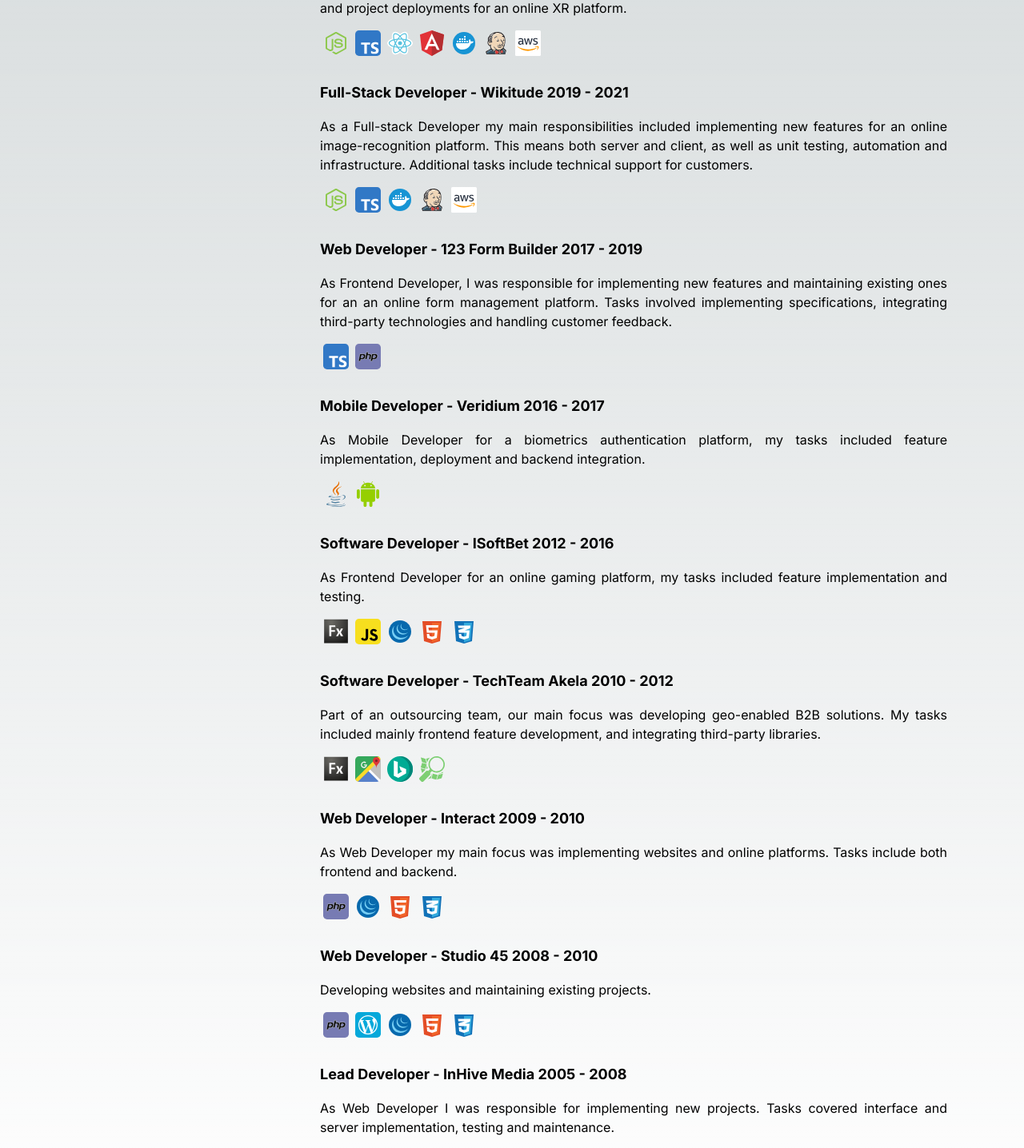
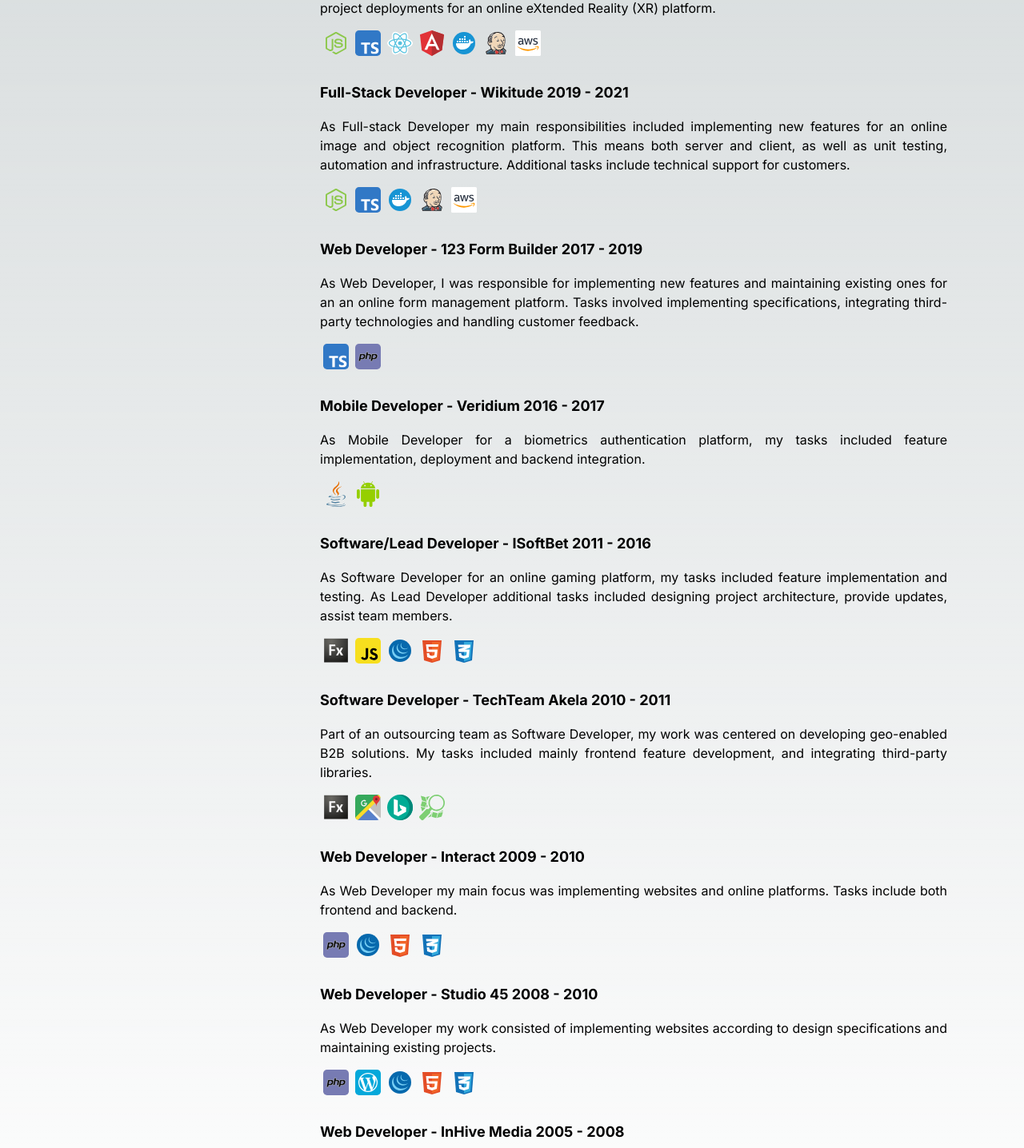
Before and after one commit to nvcaine/website, a Next.js app in the folder client/: page /about/experience in a window 1280 px wide. Shown: the part 234-1670 px from the top of the page at 80% size. Built offline with nearby package versions, Linux system fonts and the light colour scheme.

Commit message:
text updates

```diff
--- a/client/app/about/experience/page.tsx
+++ b/client/app/about/experience/page.tsx
@@ -8,11 +8,13 @@
             <h1 className="text-xl mb-4 mt-4">Professional experience</h1>
 
             <div>
-                <h2 className="mt-8 text-lg font-bold">Senior Developer - Qualcomm Austria 2021 - 2024</h2>
+                <h2 className="mt-8 text-lg font-bold">
+                    Senior Developer - Qualcomm Austria 2021 - 2024
+                </h2>
                 <p>
-                    As a Full-stack Developer I was mainly responsible for
+                    As Full-stack Developer I was mainly responsible for
                     updating and automating cloud infrastructure and project
-                    deployments for an online XR platform.
+                    deployments for an online eXtended Reality (XR) platform.
                 </p>
                 <div className="flex flex-wrap">
                     <SvgIcon alt="Node.js" src={ICONS.NODE} />
@@ -26,13 +28,15 @@
             </div>
 
             <div>
-                <h2 className="mt-8 text-lg font-bold">Full-Stack Developer - Wikitude 2019 - 2021</h2>
+                <h2 className="mt-8 text-lg font-bold">
+                    Full-Stack Developer - Wikitude 2019 - 2021
+                </h2>
                 <p>
-                    As a Full-stack Developer my main responsibilities included
-                    implementing new features for an online image-recognition
-                    platform. This means both server and client, as well as unit
-                    testing, automation and infrastructure. Additional tasks
-                    include technical support for customers.
+                    As Full-stack Developer my main responsibilities included
+                    implementing new features for an online image and object
+                    recognition platform. This means both server and client, as
+                    well as unit testing, automation and infrastructure.
+                    Additional tasks include technical support for customers.
                 </p>
                 <div className="flex flex-wrap">
                     <SvgIcon alt="Node.js" src={ICONS.NODE} />
@@ -44,11 +48,13 @@
             </div>
 
             <div>
-                <h2 className="mt-8 text-lg font-bold">Web Developer - 123 Form Builder 2017 - 2019</h2>
+                <h2 className="mt-8 text-lg font-bold">
+                    Web Developer - 123 Form Builder 2017 - 2019
+                </h2>
                 <p>
-                    As Frontend Developer, I was responsible for implementing
-                    new features and maintaining existing ones for an an online
-                    form management platform. Tasks involved implementing
+                    As Web Developer, I was responsible for implementing new
+                    features and maintaining existing ones for an an online form
+                    management platform. Tasks involved implementing
                     specifications, integrating third-party technologies and
                     handling customer feedback.
                 </p>
@@ -59,7 +65,9 @@
             </div>
 
             <div>
-                <h2 className="mt-8 text-lg font-bold">Mobile Developer - Veridium 2016 - 2017</h2>
+                <h2 className="mt-8 text-lg font-bold">
+                    Mobile Developer - Veridium 2016 - 2017
+                </h2>
                 <p>
                     As Mobile Developer for a biometrics authentication
                     platform, my tasks included feature implementation,
@@ -72,10 +80,14 @@
             </div>
 
             <div>
-                <h2 className="mt-8 text-lg font-bold">Software Developer - ISoftBet 2012 - 2016</h2>
+                <h2 className="mt-8 text-lg font-bold">
+                    Software/Lead Developer - ISoftBet 2011 - 2016
+                </h2>
                 <p>
-                    As Frontend Developer for an online gaming platform, my
-                    tasks included feature implementation and testing.
+                    As Software Developer for an online gaming platform, my
+                    tasks included feature implementation and testing. As Lead
+                    Developer additional tasks included designing project
+                    architecture, provide updates, assist team members.
                 </p>
                 <div className="flex flex-wrap">
                     <SvgIcon alt="Adobe Flex" src={ICONS.FLEX} />
@@ -87,11 +99,14 @@
             </div>
 
             <div>
-                <h2 className="mt-8 text-lg font-bold">Software Developer - TechTeam Akela 2010 - 2012</h2>
+                <h2 className="mt-8 text-lg font-bold">
+                    Software Developer - TechTeam Akela 2010 - 2011
+                </h2>
                 <p>
-                    Part of an outsourcing team, our main focus was developing
-                    geo-enabled B2B solutions. My tasks included mainly frontend
-                    feature development, and integrating third-party libraries.
+                    Part of an outsourcing team as Software Developer, my work
+                    was centered on developing geo-enabled B2B solutions. My
+                    tasks included mainly frontend feature development, and
+                    integrating third-party libraries.
                 </p>
                 <div className="flex flex-wrap">
                     <SvgIcon alt="Adobe Flex" src={ICONS.FLEX} />
@@ -102,7 +117,9 @@
             </div>
 
             <div>
-                <h2 className="mt-8 text-lg font-bold">Web Developer - Interact 2009 - 2010</h2>
+                <h2 className="mt-8 text-lg font-bold">
+                    Web Developer - Interact 2009 - 2010
+                </h2>
                 <p>
                     As Web Developer my main focus was implementing websites and
                     online platforms. Tasks include both frontend and backend.
@@ -116,12 +133,17 @@
             </div>
 
             <div>
-                <h2 className="mt-8 text-lg font-bold">Web Developer - Studio 45 2008 - 2010</h2>
-                <p>Developing websites and maintaining existing projects.</p>
+                <h2 className="mt-8 text-lg font-bold">
+                    Web Developer - Studio 45 2008 - 2010
+                </h2>
+                <p>
+                    As Web Developer my work consisted of implementing websites
+                    according to design specifications and maintaining existing
+                    projects.
+                </p>
                 <div className="flex flex-wrap">
                     <SvgIcon alt="PHP" src={ICONS.PHP} />
                     <SvgIcon alt="Wordpress" src={ICONS.WORDPRESS} />
-
                     <SvgIcon alt="jQuery" src={ICONS.JQUERY} />
                     <SvgIcon alt="HTML 5" src={ICONS.HTML} />
                     <SvgIcon alt="CSS 3" src={ICONS.CSS} />
@@ -129,16 +151,18 @@
             </div>
 
             <div>
-                <h2 className="mt-8 text-lg font-bold">Lead Developer - InHive Media 2005 - 2008</h2>
+                <h2 className="mt-8 text-lg font-bold">
+                    Web Developer - InHive Media 2005 - 2008
+                </h2>
                 <p>
                     As Web Developer I was responsible for implementing new
-                    projects. Tasks covered interface and server implementation,
+                    projects, websites with varying complexity and Wordpress
+                    themes. Tasks covered interface and server implementation,
                     testing and maintenance.
                 </p>
                 <div className="flex flex-wrap">
                     <SvgIcon alt="PHP" src={ICONS.PHP} />
                     <SvgIcon alt="Wordpress" src={ICONS.WORDPRESS} />
-
                     <SvgIcon alt="jQuery" src={ICONS.JQUERY} />
                     <SvgIcon alt="Javascript" src={ICONS.JAVASCRIPT} />
                     <SvgIcon alt="HTML 5" src={ICONS.HTML} />
--- a/client/app/about/page.tsx
+++ b/client/app/about/page.tsx
@@ -3,17 +3,45 @@
 export default function Page(): ReactElement {
     return (
         <div className="py-6">
-            <h1>A little bit about me</h1>
-            <p>
-                Feel free to browse this section for specific information. My
-                professional experience and skills are separated to provide a
-                better description.
-            </p>
+            <h1 className="text-xl mb-4 mt-4">A little bit about me</h1>
 
-            <p>
-                If you would like to see examples of my work, please check out
-                the projects section.
-            </p>
+            <div>
+                <h2 className="mt-8 text-lg font-bold">
+                    Professional experience
+                </h2>
+
+                <p>
+                    My career started as a Web Developer and as the scope and
+                    complexity of the projects I was involved with progressed,
+                    so did my skills. Throughout my career I had the opportunity
+                    to work with many tools, covering multiple areas of the
+                    Software Development industry. Though most of my work
+                    focuses on the Web, I also worked in Mobile and Game
+                    Development.
+                </p>
+
+                <p>
+                    Feel free to browse this section for specific information.
+                    My professional experience and skills are separated to
+                    provide a better description.
+                </p>
+
+                <p>
+                    If you would like to see examples of my work, please check
+                    out the projects section.
+                </p>
+            </div>
+
+            <div>
+                <h2 className="mt-8 text-lg font-bold">Volunteering</h2>
+
+                <p>
+                    I am also involved in the local Developer community, as I
+                    enjoy helping and mentoring others with topics about coding
+                    in general. I was active with the local Coder Dojo and was a
+                    meetup organizer for Game Developers.
+                </p>
+            </div>
         </div>
     );
 }
--- a/client/app/about/skills/page.tsx
+++ b/client/app/about/skills/page.tsx
@@ -6,13 +6,6 @@
     return (
         <div className="py-6">
             <h1 className="text-xl mb-4 mt-4">Professional skills</h1>
-
-            <p>
-                Throughout my career I have had the opportunity to work with
-                many tools and technologies in many fields, though for most of
-                the time I was active in Web Development. This includes
-                Frontend, Backend and Infrastructure.
-            </p>
 
             <p>
                 This section provides a detailed description of the areas I am
--- a/client/app/ui/home/home-page.tsx
+++ b/client/app/ui/home/home-page.tsx
@@ -13,7 +13,7 @@
             <p>
                 My main skills are Frontend and Backend Development,
                 specialising in Web technologies. Additional skills include
-                DevOps, specifically automated testing, complimented by cloud
+                DevOps, specifically automated testing, complemented by cloud
                 infrastructure design, automation, monitoring and maintenance.
                 Please check out the{' '}
                 <Link href="/about" className="font-medium text-blue-500">
```
